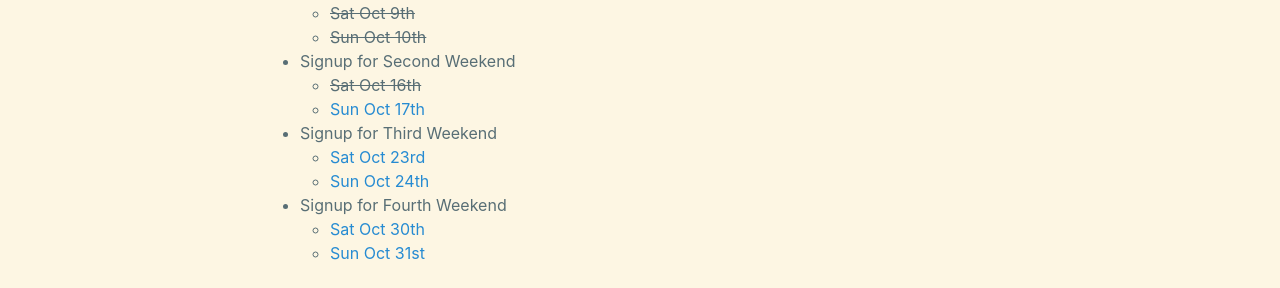
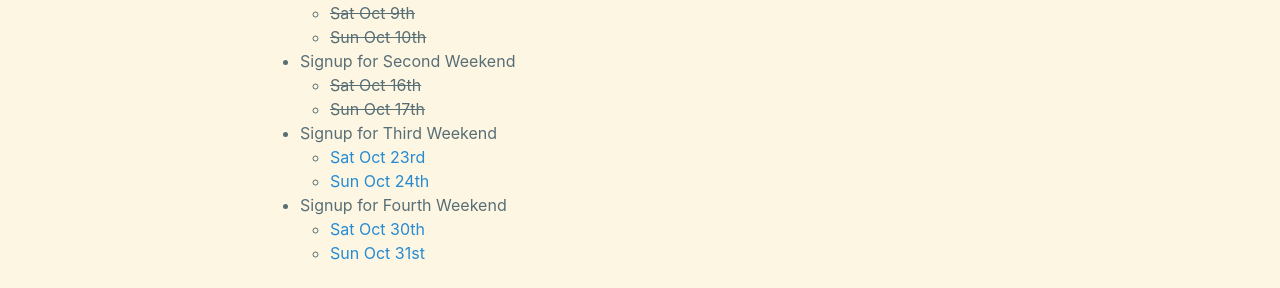
Before and after one commit to CodeJourneymen/scoutpiemaster, a Jekyll site: the page built from shownsell.md, in a window 1280 px wide. Shown: the part 824-1112 px from the top of the page. Built offline with Jekyll 4.4.1, drawn with Linux system fonts in a browser that asks for light colours.

Commit message:
removed sunday 17th
Signed-off-by: Lee Walker <lee@codejourneymen.com>

```diff
--- a/shownsell.md
+++ b/shownsell.md
@@ -30,7 +30,7 @@ All Signup Genius links for October.
     - <s>Sun Oct 10th</s>
 - Signup for Second Weekend
   - <s>Sat Oct 16th</s>
-  - [Sun Oct 17th](https://www.signupgenius.com/go/60B0B4FA9AF29A5FD0-43116)
+  - <s>Sun Oct 17th</s>
 - Signup for Third Weekend
   - [Sat Oct 23rd](https://www.signupgenius.com/go/60B0B4FA9AF29A5FD0-53116)
   - [Sun Oct 24th](https://www.signupgenius.com/go/60B0B4FA9AF29A5FD0-63116)
```
